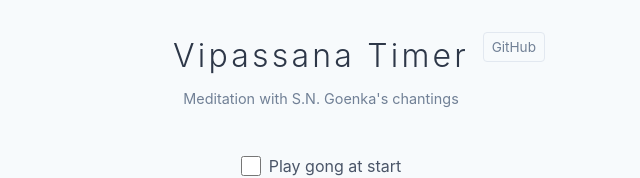
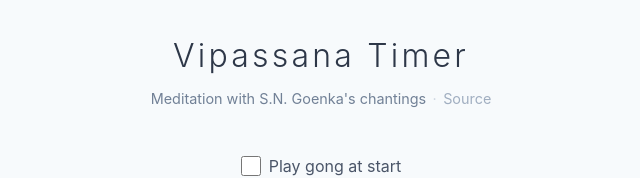
Before and after one commit to shadowfax92/vipassana-daily-meditation-app, a React (Vite) app in the folder cloudflare-app/: page / in a window 1280 px wide. Shown: the top 178 px of the page, without its empty margins (319-959 px from the left). Built offline with nearby package versions, Linux system fonts and the light colour scheme.

Commit message:
fix: github icon

```diff
--- a/cloudflare-app/src/App.css
+++ b/cloudflare-app/src/App.css
@@ -14,7 +14,6 @@
 header {
   text-align: center;
   margin-bottom: 2rem;
-  position: relative;
 }
 
 header h1 {
@@ -31,23 +30,20 @@
   margin: 0 0 0.75rem;
 }
 
-header .github-link {
-  position: absolute;
-  top: 0;
-  right: 0;
-  font-size: 0.85rem;
-  color: #718096;
-  text-decoration: none;
-  padding: 0.25rem 0.5rem;
-  border: 1px solid #e2e8f0;
-  border-radius: 4px;
-  transition: all 0.2s ease;
+header .subtitle .separator {
+  margin: 0 0.4rem;
+  color: #cbd5e0;
 }
 
-header .github-link:hover {
-  color: #4a5568;
-  border-color: #cbd5e0;
-  background: #f7fafc;
+header .subtitle .source-link {
+  color: #a0aec0;
+  text-decoration: none;
+  transition: color 0.2s ease;
+}
+
+header .subtitle .source-link:hover {
+  color: #667eea;
+  text-decoration: underline;
 }
 
 /* Setup Screen */
@@ -285,15 +281,16 @@
     color: #a0aec0;
   }
 
-  header .github-link {
-    color: #a0aec0;
-    border-color: #4a5568;
+  header .subtitle .separator {
+    color: #4a5568;
   }
 
-  header .github-link:hover {
-    color: #e2e8f0;
-    border-color: #718096;
-    background: #2d3748;
+  header .subtitle .source-link {
+    color: #718096;
+  }
+
+  header .subtitle .source-link:hover {
+    color: #a3bffa;
   }
 
   .option-group h2 {
--- a/cloudflare-app/src/App.tsx
+++ b/cloudflare-app/src/App.tsx
@@ -280,15 +280,18 @@
     <div className="app">
       <header>
         <h1>Vipassana Timer</h1>
-        <p className="subtitle">Meditation with S.N. Goenka's chantings</p>
+        <p className="subtitle">
+          Meditation with S.N. Goenka's chantings
+          <span className="separator">·</span>
           <a
-          className="github-link"
+            className="source-link"
             href="https://github.com/shadowfax92/vipassana-daily-meditation-app"
             target="_blank"
             rel="noopener noreferrer"
           >
-          GitHub
+            Source
           </a>
+        </p>
       </header>
 
       {phase === 'idle' && (
```
Lines whose indentation alone changed are shown as unchanged.
